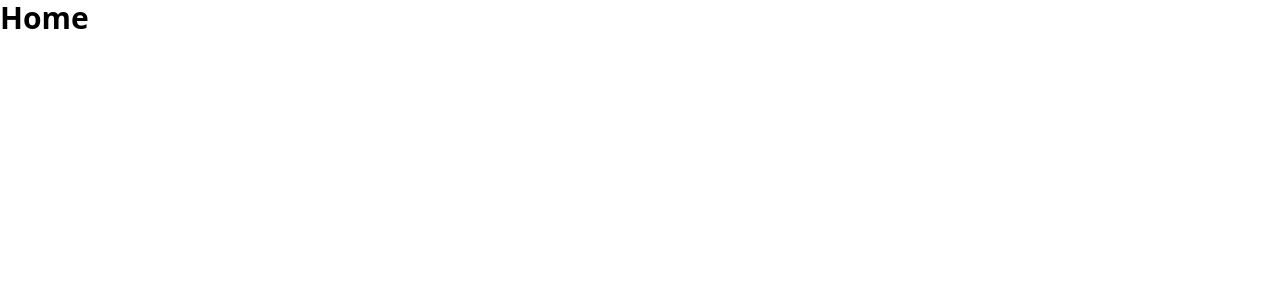
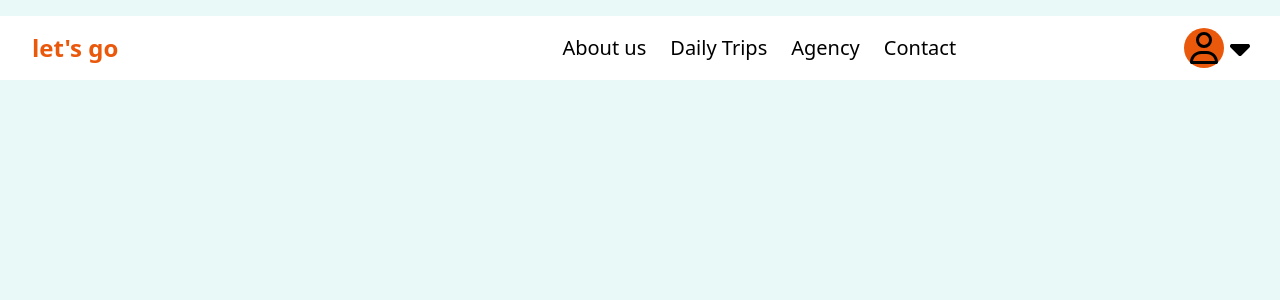
Before and after one commit to haterb4/letsgo, a Next.js app: page / in a window 1280 px wide. Shown: the top 300 px of the page. Built offline with nearby package versions, Linux system fonts and the light colour scheme.

Commit message:
navigation bar

```diff
--- a/package.json
+++ b/package.json
@@ -9,6 +9,10 @@
     "lint": "next lint"
   },
   "dependencies": {
+    "@fortawesome/fontawesome-free": "^6.2.1",
+    "@fortawesome/free-regular-svg-icons": "^6.2.1",
+    "@fortawesome/free-solid-svg-icons": "^6.2.1",
+    "@fortawesome/react-fontawesome": "^0.2.0",
     "@next/font": "13.1.6",
     "axios": "^1.2.6",
     "eslint": "8.33.0",
--- a/src/app/globals.css
+++ b/src/app/globals.css
@@ -49,3 +49,6 @@
   padding: 0;
   box-sizing: border-box;
 }
+.page-bg{
+  background: #E8F9F8;
+}
--- a/src/app/page.js
+++ b/src/app/page.js
@@ -1,8 +1,11 @@
+import { Navbar } from '@/componnents'
 import React from 'react'
 
 const Home = () => {
   return (
-    <div className='font-bold text-3xl'>Home</div>
+    <div className='w-full min-h-screen pt-4 page-bg'>
+      <Navbar />
+    </div>
   )
 }
 
--- /dev/null
+++ b/src/componnents/Navbar.jsx
@@ -0,0 +1,38 @@
+/* eslint-disable react/no-unescaped-entities */
+import Link from 'next/link'
+import React from 'react'
+import { FontAwesomeIcon } from '@fortawesome/react-fontawesome'
+import { faUser } from '@fortawesome/free-regular-svg-icons'
+import { faBars, faCaretDown } from '@fortawesome/free-solid-svg-icons'
+
+
+const Navbar = ({user, }) => {
+  return (
+    <nav className='w-full h-16 flex justity-between items-center bg-white px-8'>
+      <div className='w-full flex justify-between items-center'>
+        <div className='w-64 flex justify-between items-center'>
+          <button className='hidden'><FontAwesomeIcon icon={faBars} className="w-8 h-8"/></button>
+          <Link href='/' className='text-orange-600 font-bold text-2xl'>let's go</Link>
+          </div>
+        <div className='w-full flex justify-end items-center gap-6'>
+          <Link href='/' className='text-xl'>About us</Link>
+          <Link href='/' className='text-xl'>Daily Trips</Link>
+          <Link href='/' className='text-xl'>Agency</Link>
+          <Link href='/' className='text-xl'>Contact</Link>
+        </div>
+      </div>
+      <div className='w-96 flex items-center justify-end'>
+        <button className='h-16 w-16 flex items-center justify-between'>
+          <div className='h-10 w-10 bg-orange-600 rounded-full flex justify-center items-center p-3'>
+            <FontAwesomeIcon icon={faUser} className="w-8 h-8"/>
+          </div>
+          <span className='h-4 w-4 flex justify-center items-center'>
+            <FontAwesomeIcon icon={faCaretDown} className="w-8 h-8"/>
+          </span>
+        </button>
+      </div>
+    </nav>
+  )
+}
+
+export default Navbar
--- a/src/componnents/index.js
+++ b/src/componnents/index.js
@@ -1 +1,2 @@
-export { default as Button } from './Button/Button';
+export { default as Button } from './Button';
+export {default as Navbar} from './Navbar';
```
Also changed, not shown: src/componnents/Button.jsx (renamed from src/componnents/Button/Button.jsx), 1 other file (tests, documents, lock files or other folders).
